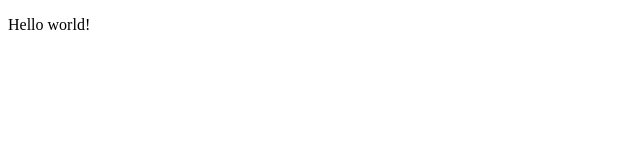
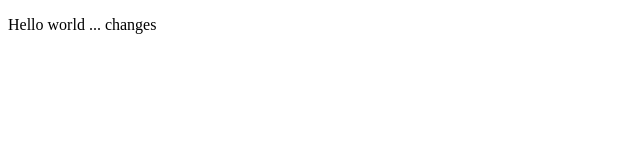
Before and after one commit to Slavulya2988/work_js, a plain HTML site: page index.html in a window 1280 px wide. Shown: the full height of the page, 0-640 px from the left. Drawn offline with Linux system fonts and the light colour scheme.

Commit message:
second commit

```diff
--- a/index.html
+++ b/index.html
@@ -7,6 +7,6 @@
 	<title>Document</title>
 </head>
 <body>
-	<p>Hello world!</p>
+	<p>Hello world ... changes</p>
 </body>
 </html>
```
